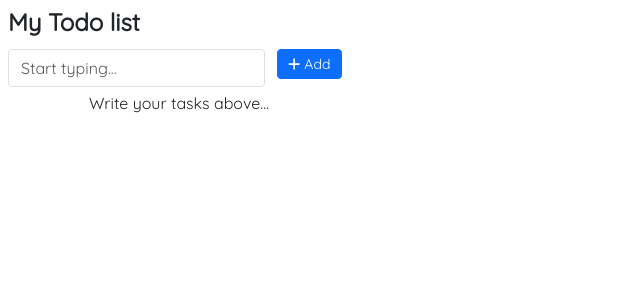
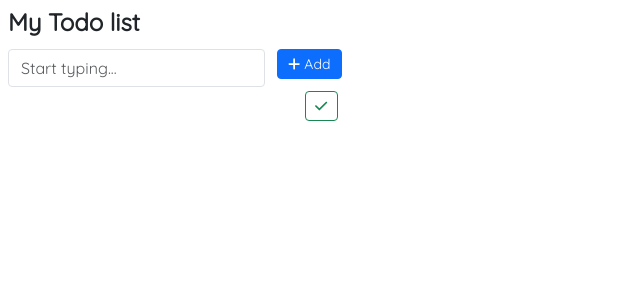
Before and after one commit to VaishnavDixit/todo-list-chrome-extension, a React (Create React App) app: page / in a window 1280 px wide. Shown: the top 300 px of the page, without its empty margins (0-640 px from the left). Built offline with nearby package versions, Linux system fonts and the light colour scheme.

Commit message:
initial commit

```diff
--- a/src/App.js
+++ b/src/App.js
@@ -1,7 +1,10 @@
 /*global chrome*/
 /*global local*/
 
-import {faCheck, faPlus} from "@fortawesome/free-solid-svg-icons";
+import {
+    faCheck,
+    faPlus,
+} from "@fortawesome/free-solid-svg-icons";
 import {FontAwesomeIcon} from "@fortawesome/react-fontawesome";
 import "bootstrap/dist/css/bootstrap.min.css";
 import {useEffect, useState} from "react";
@@ -11,9 +14,12 @@ function App() {
     const {v4: uuidv4} = require("uuid");
     const [tasks, setTasks] = useState([]);
     useEffect(() => {
-        chrome.storage.sync.get(["tasks"], (res) => {
+        chrome.storage.sync.get(
+            ["tasks"],
+            (res) => {
                 setTasks(res.tasks || []);
-        });
+            }
+        );
     }, []);
 
     const addClickHandler = () => {
@@ -21,9 +27,14 @@ function App() {
             .getElementsByTagName("input")[0]
             .value.trim();
         if (!value) return;
-        document.getElementsByTagName("input")[0].value = "";
+        document.getElementsByTagName(
+            "input"
+        )[0].value = "";
         const newUuid = uuidv4();
-        const newTasksList = [{task: value, uuid: newUuid}, ...tasks];
+        const newTasksList = [
+            {task: value, uuid: newUuid},
+            ...tasks,
+        ];
         setTasks(newTasksList);
         chrome.storage.sync.set({
             tasks: newTasksList,
@@ -31,7 +42,11 @@ function App() {
     };
 
     const deleteClickHandler = (uuid) => {
-        const temp = [...tasks.filter((item) => item.uuid !== uuid)];
+        const temp = [
+            ...tasks.filter(
+                (item) => item.uuid !== uuid
+            ),
+        ];
         setTasks(temp);
         chrome.storage.sync.set({
             tasks: temp,
@@ -39,33 +54,16 @@ function App() {
     };
 
     return (
-        <div className="App p-2 pe-0 pb-0" style={{width: "350px"}}>
+        <div
+            className="App p-2 pe-0 pb-0"
+            style={{width: "350px"}}
+        >
             <Row className="mb-1 d-flex justify-content-between px-2">
                 <Col xs={6} className="ps-1">
-                    <h4 className="text-start">My Todo list</h4>
+                    <h4 className="text-start">
+                        My Todo list
+                    </h4>
                 </Col>
-                {/* <Col xs={6} className="d-flex justify-content-end">
-                    <Dropdown>
-                        <Dropdown.Toggle
-                            variant="success"
-                            id="dropdown-basic"
-                        >
-                            <FontAwesomeIcon icon={faInfo} />
-                        </Dropdown.Toggle>
-
-                        <Dropdown.Menu>
-                            <Dropdown.Item href="#/action-1">
-                                Action
-                            </Dropdown.Item>
-                            <Dropdown.Item href="#/action-2">
-                                Another action
-                            </Dropdown.Item>
-                            <Dropdown.Item href="#/action-3">
-                                Something else
-                            </Dropdown.Item>
-                        </Dropdown.Menu>
-                    </Dropdown>
-                </Col> */}
             </Row>
             <Row className="pe-2 mb-1">
                 <Col xs={9} className="pe-0">
@@ -75,7 +73,10 @@ function App() {
                         placeholder="Start typing..."
                     ></input>
                 </Col>
-                <Col xs={3} className="d-flex justify-content-end">
+                <Col
+                    xs={3}
+                    className="d-flex justify-content-end"
+                >
                     <Button
                         variant="primary"
                         size="sm"
@@ -90,30 +91,27 @@ function App() {
                 </Col>
             </Row>
             <Row className="tasksListRow mx-0">
-                {tasks.length ? (
-                    tasks?.map((val) => (
-                        <div className="py-1 mx-0 px-0 pe-1 d-flex justify-content-between taskRow">
-                            <Col xs={10} className="px-0 ps-1 task">
-                                {val.task}
+                <Col
+                    xs={10}
+                    className="px-0 ps-1 task"
+                >
+                    <textarea type="text" id="fname"/>
                 </Col>
                 <Col xs={2}>
                     <Button
                         size="sm"
                         variant="outline-success"
-                                    onClick={() =>
-                                        deleteClickHandler(val.uuid)
-                                    }
+                        // onClick={() =>
+                        //     deleteClickHandler(
+                        //         val.uuid
+                        //     )
+                        // }
                     >
-                                    <FontAwesomeIcon icon={faCheck} />
+                        <FontAwesomeIcon
+                            icon={faCheck}
+                        />
                     </Button>
                 </Col>
-                        </div>
-                    ))
-                ) : (
-                    <p className="text-center">
-                        Write your tasks above...
-                    </p>
-                )}
             </Row>
         </div>
     );
--- a/src/App.scss
+++ b/src/App.scss
@@ -21,7 +21,7 @@
     }
 
     .dropdown {
-        width: 30px;
+        width: 100%;
         button {
             padding: 0;
         }
@@ -46,9 +46,17 @@
     }
 
     .tasksListRow {
-        max-height: 267px;
         width: 100%;
         overflow: auto;
+        textarea {
+			width: 100%;
+            border: none;
+            resize: none;
+        }
+        textarea:focus {
+            border: none;
+            outline-width: 0;
+        }
     }
 }
 
```
Lines whose indentation alone changed are shown as unchanged.
